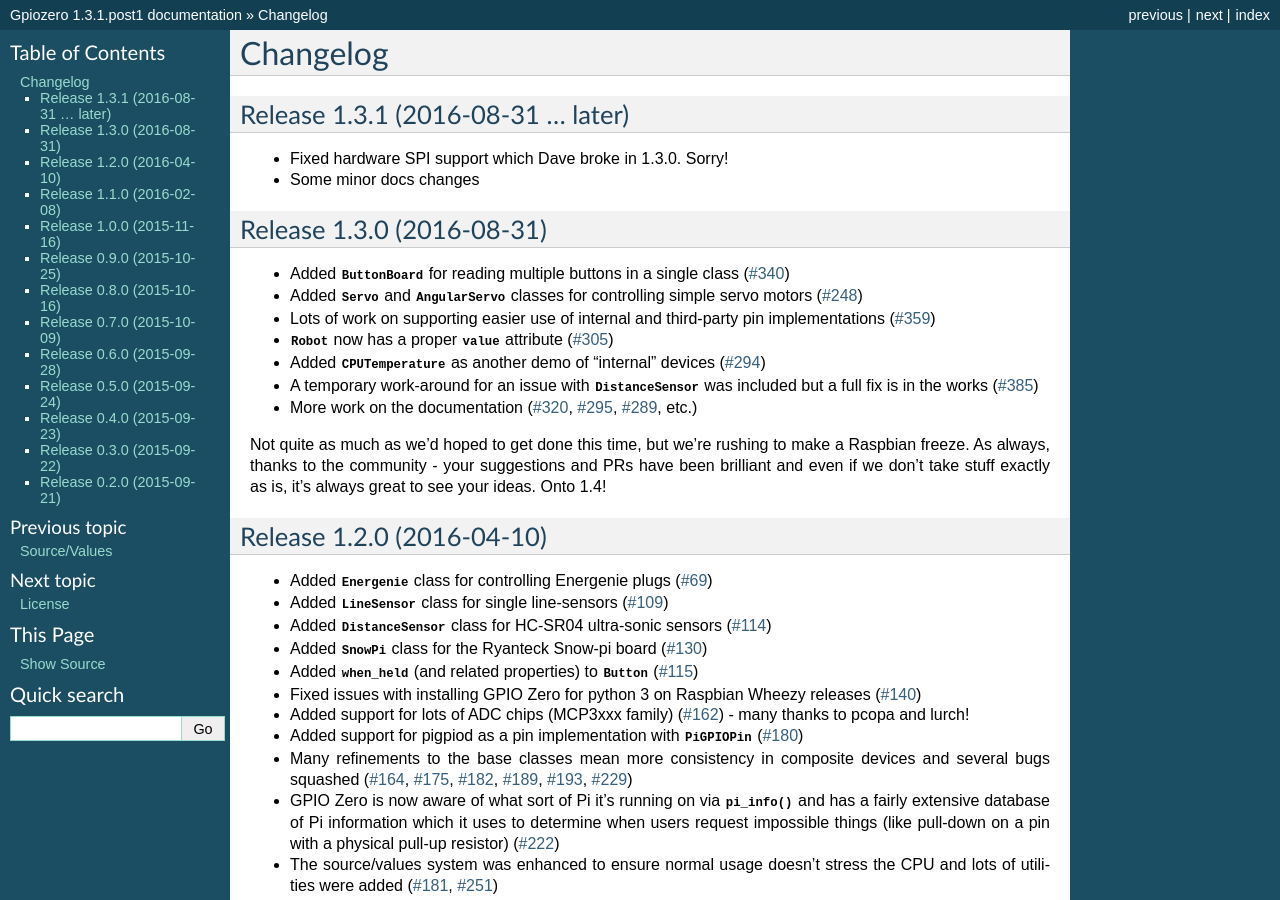
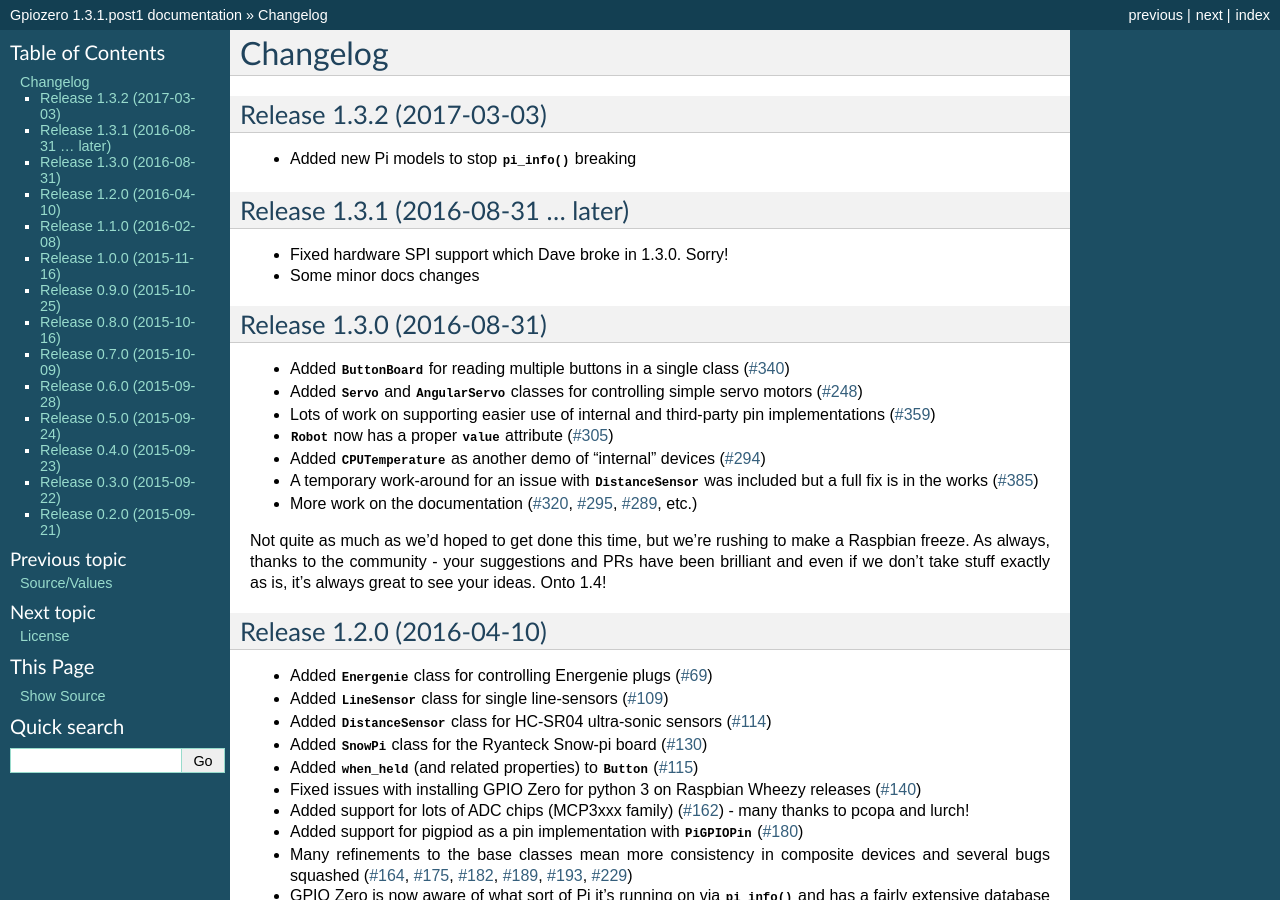
Before and after one commit to gpiozero/gpiozero, a Sphinx documentation site: the page built from docs/changelog.rst, in a window 1280 px wide and 900 px high. Built offline with Sphinx 7.4.7, drawn with Linux system fonts in a browser that asks for light colours.

Commit message:
Add changelog entry for 1.3.2 release

```diff
--- a/docs/changelog.rst
+++ b/docs/changelog.rst
@@ -4,6 +4,11 @@
 
 .. currentmodule:: gpiozero
 
+
+Release 1.3.2 (2017-03-03)
+==========================
+
+* Added new Pi models to stop :func:`pi_info` breaking
 
 Release 1.3.1 (2016-08-31 ... later)
 ====================================
```
Also changed, not shown: 1 other file.
